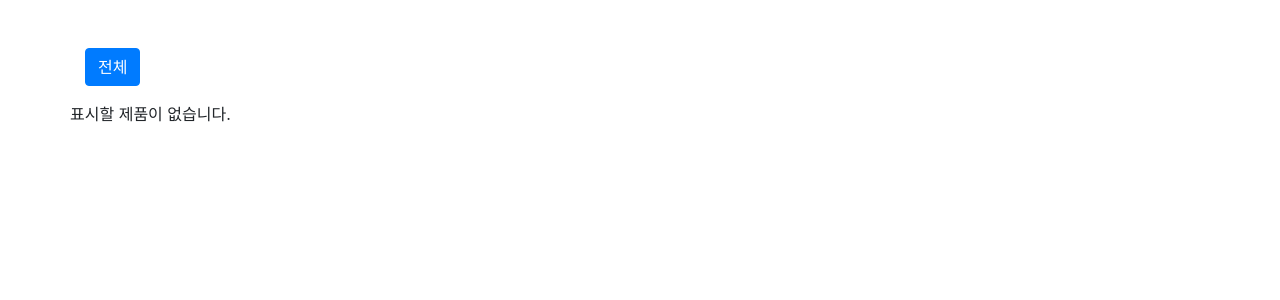
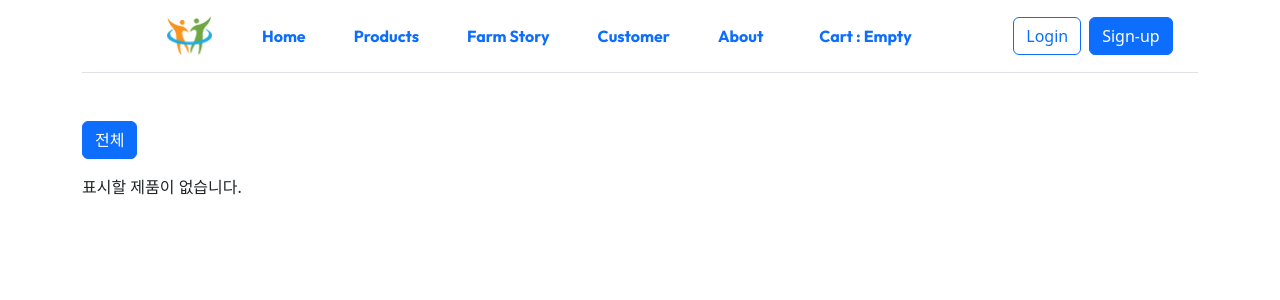
Before and after one commit to yangchanghun/healthy-food, a Django app: page /product/ in a window 1280 px wide. Shown: the top 300 px of the page. Run offline with Django 5.2, Linux system fonts and the light colour scheme; data that the repository does not hold is empty; some libraries are stand-ins or nearby versions.

Commit message:
bug fix, products added, routing complete

```diff
--- a/config/urls.py
+++ b/config/urls.py
@@ -17,6 +17,9 @@ Including another URLconf
 from django.contrib import admin
 from django.urls import path, include
 from . import views
+from django.conf.urls.static import static
+from django.conf import settings
+
 
 urlpatterns = [
     path('admin/', admin.site.urls),
@@ -25,7 +28,8 @@ urlpatterns = [
     path('accounts/', include('django.contrib.auth.urls')),
     path('accounts/register/', views.UserCreateView.as_view(), name='register'),
     path('accounts/register/done/', views.UserCreateDoneTV.as_view(), name='register_done'),
+
     path('user/', include('follow.urls')),
     path('product/', include('product.urls')),
-
-]
+    path("cart/", include("cart.urls")),
+]+ static(settings.MEDIA_URL, document_root = settings.MEDIA_ROOT)
--- a/product/templates/product/product_list.html
+++ b/product/templates/product/product_list.html
@@ -1,12 +1,6 @@
-<!DOCTYPE html>
-<html lang="ko">
-<head>
-    <meta charset="UTF-8">
-    <title>제품 목록</title>
-    <!-- Bootstrap CSS 추가 (필요에 따라 다른 CSS 프레임워크 사용 가능) -->
-    <link rel="stylesheet" href="https://stackpath.bootstrapcdn.com/bootstrap/4.5.2/css/bootstrap.min.css">
-</head>
-<body>
+{% extends 'base.html' %}
+{% load custom_filters %}
+{% block content %}
     <div class="container mt-5">
         <!-- 카테고리 목록 -->
         <div class="mb-3">
@@ -23,7 +17,12 @@
             {% for product in products %}
                 <div class="col-md-4 mb-3">
                     <div class="card">
-                        <img src="{{ product.image_url }}" class="card-img-top" alt="{{ product.name }}">
+                        {% if product_images|get:product.id %}
+                        <img src="{{ product_images|get:product.id }}" alt="{{ product.name }} 이미지">
+                        {% else %}
+                            <!-- 기본 이미지 또는 "이미지 없음" 표시 -->
+                            <img src="https://placehold.co/300x200" alt="기본 이미지">
+                        {% endif %}
                         <div class="card-body">
                             <h5 class="card-title">{{ product.name }}</h5>
                             <p class="card-text">{{ product.description }}</p>
@@ -42,5 +41,4 @@
     <script src="https://code.jquery.com/jquery-3.5.1.slim.min.js"></script>
     <script src="https://cdn.jsdelivr.net/npm/@popperjs/core@2.5.2/dist/umd/popper.min.js"></script>
     <script src="https://stackpath.bootstrapcdn.com/bootstrap/4.5.2/js/bootstrap.min.js"></script>
-</body>
-</html>
+{% endblock %}
--- a/product/views.py
+++ b/product/views.py
@@ -12,7 +12,7 @@ from django.shortcuts import get_object_or_404
 Returns:
     _type_: _description_
 """
-@login_required
+# @login_required
 def seller_index(request):
     product = Product.objects.all().filter(user__id = request.user.id)
     context = {
@@ -84,14 +84,22 @@ class ProductListView(ListView):
         category_id = self.kwargs.get('category_id')
         if category_id:
             category = get_object_or_404(Category, id=category_id)
-            return Product.objects.filter(category=category)
-        return Product.objects.all()
+            return Product.objects.filter(category=category).prefetch_related('images')
+        return Product.objects.all().prefetch_related('images')
 
     def get_context_data(self, **kwargs):
         context = super().get_context_data(**kwargs)
         context['categories'] = Category.objects.all()
         context['current_category_id'] = int(self.kwargs.get('category_id', '0'))
+
+        # 각 제품에 대한 기본 이미지 URL을 추가
+        product_images = {}
+        for product in context['products']:
+            product_images[product.id] = product.images.first().image_url if product.images.exists() else None
+        context['product_images'] = product_images
+
         return context
+
 
 def product_detail(request, pk):
     object = Product.objects.get(pk=pk)
--- a/templates/base.html
+++ b/templates/base.html
@@ -8,8 +8,8 @@
     <title>Bootstrap demo</title>
     <link href="https://cdn.jsdelivr.net/npm/bootstrap@5.3.3/dist/css/bootstrap.min.css" rel="stylesheet" integrity="sha384-QWTKZyjpPEjISv5WaRU9OFeRpok6YctnYmDr5pNlyT2bRjXh0JMhjY6hW+ALEwIH" crossorigin="anonymous">
     <link rel="preconnect" href="https://fonts.googleapis.com">
-<link rel="preconnect" href="https://fonts.gstatic.com" crossorigin>
-<link href="https://fonts.googleapis.com/css2?family=Josefin+Sans:ital,wght@0,100..700;1,100..700&family=Outfit:wght@100..900&display=swap" rel="stylesheet">
+    <link rel="preconnect" href="https://fonts.gstatic.com" crossorigin>
+    <link href="https://fonts.googleapis.com/css2?family=Josefin+Sans:ital,wght@0,100..700;1,100..700&family=Outfit:wght@100..900&display=swap" rel="stylesheet">
   </head>
   {% block extra-style %}
   {% endblock %}
@@ -48,11 +48,20 @@
 
         <ul class="nav col-12 col-md-auto mb-2 justify-content-center mb-md-0" style="font : bold">
           <li><a class="navbar-brand" href="{% url 'index' %}"><img src='{% static 'Healthy-logo.png' %}'></a></li>
-          <li><a href="#" class="nav-link px-2">Home</a></li>
-          <li><a href="#" class="nav-link px-2">Sales</a></li>
+          <li><a href="{% url 'index' %}" class="nav-link px-2">Home</a></li>
+          <li><a href="{% url 'product:product_list' %}" class="nav-link px-2">Products</a></li>
           <li><a href="#" class="nav-link px-2">Farm Story</a></li>
           <li><a href="#" class="nav-link px-2">Customer</a></li>
           <li><a href="#" class="nav-link px-2">About</a></li>
+          <li class="nav-item">
+            <a class="nav-link" href="{% url 'cart:detail' %}">Cart
+              {% if cart|length > 0 %}
+                  {{cart.get_product_total}}원 with {{cart|length}} items
+              {% else %}
+                  : Empty
+              {% endif %}
+            </a>
+          </li>
         </ul>
         <ul class="navbar-nav ms-auto">
           <li class="nav-item dropdown">
```
Also changed, not shown: cart/templates/cart/detail.html (+5 -5 lines), product/templatetags/custom_filters.py (added, +7 -0 lines), media/스크린샷 2024-04-23 153017.png (added), media/스크린샷 2024-04-23 154036.png (added), product/templatetags/__init__.py (added), 1 other file.
